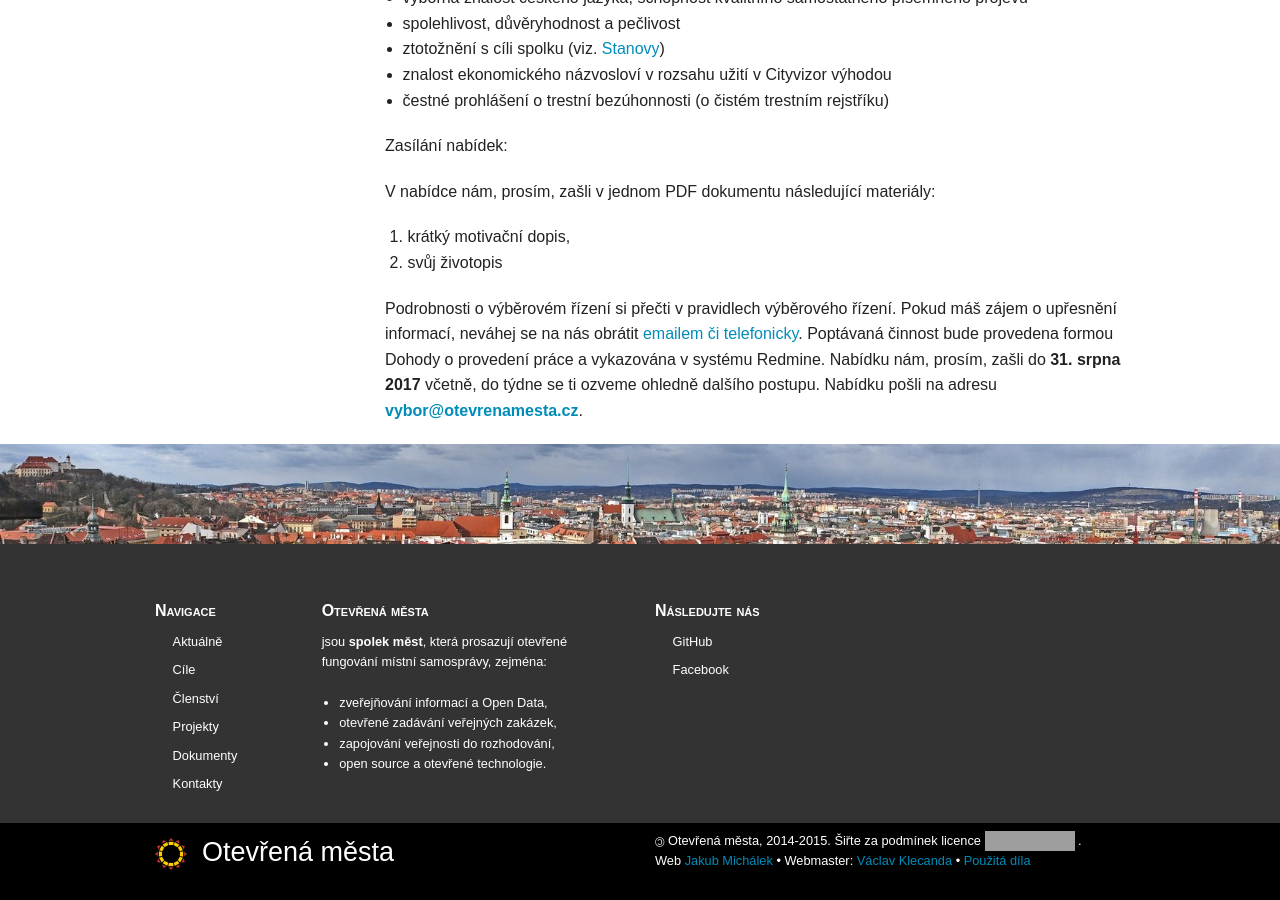
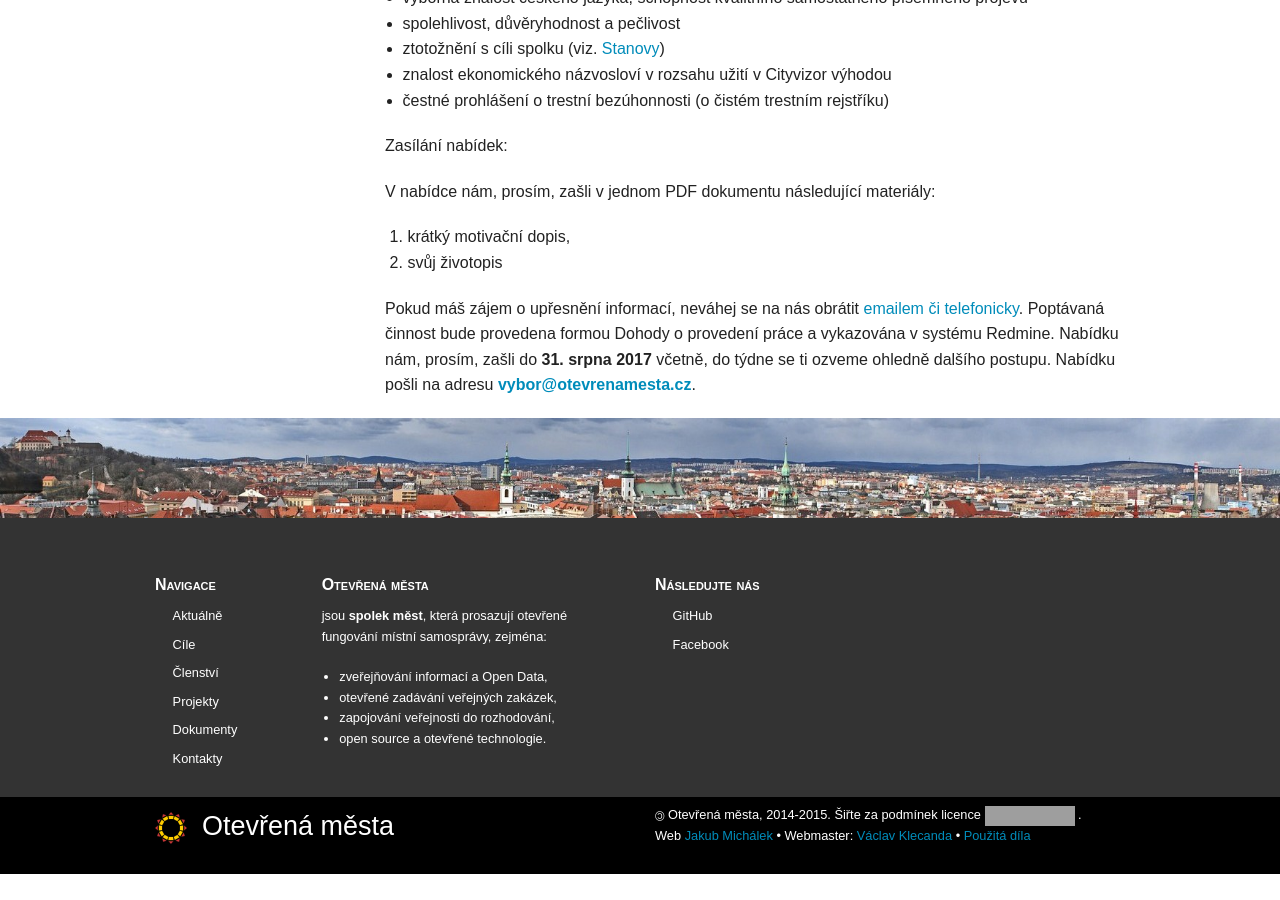
Before and after one commit to otevrenamesta/otevrenamesta.github.io, a Jekyll site: the page built from _posts/2017-08-15-vyberove_rizeni_na_asistenta_Vyboru_a_projektoveho_manazera_aplikace_Cityvizor.md, in a window 1280 px wide and 900 px high, scrolled down 1034 px. Built offline with Jekyll 4.4.1, drawn with Linux system fonts in a browser that asks for light colours; nearby versions of some CDN libraries; library files that are not in the unit come from our copies; after the commit the page ends 1908 px from its top, so only the background shows below that; grey boxes are pictures that could not be loaded.

Commit message:
výběrové řízení na asistenta Výboru a projektového managera aplikace Cityvizor

```diff
--- a/_posts/2017-08-15-vyberove_rizeni_na_asistenta_Vyboru_a_projektoveho_manazera_aplikace_Cityvizor.md
+++ b/_posts/2017-08-15-vyberove_rizeni_na_asistenta_Vyboru_a_projektoveho_manazera_aplikace_Cityvizor.md
@@ -38,6 +38,6 @@ V nabídce nám, prosím, zašli v jednom PDF dokumentu následující materiál
 1. krátký motivační dopis,
 2. svůj životopis
 
-Podrobnosti o výběrovém řízení si přečti v pravidlech výběrového řízení. Pokud máš zájem o upřesnění informací, neváhej se na nás obrátit [emailem či telefonicky](/kontakty/).
+Pokud máš zájem o upřesnění informací, neváhej se na nás obrátit [emailem či telefonicky](/kontakty/).
 Poptávaná činnost bude provedena formou Dohody o provedení práce a vykazována v systému Redmine.
 Nabídku nám, prosím, zašli do **31. srpna 2017** včetně, do týdne se ti ozveme ohledně dalšího postupu. Nabídku pošli na adresu **[vybor@otevrenamesta.cz](mailto:vybor@otevrenamesta.cz?subject=Asistent a projektový manager Cityvizor)**.
```
